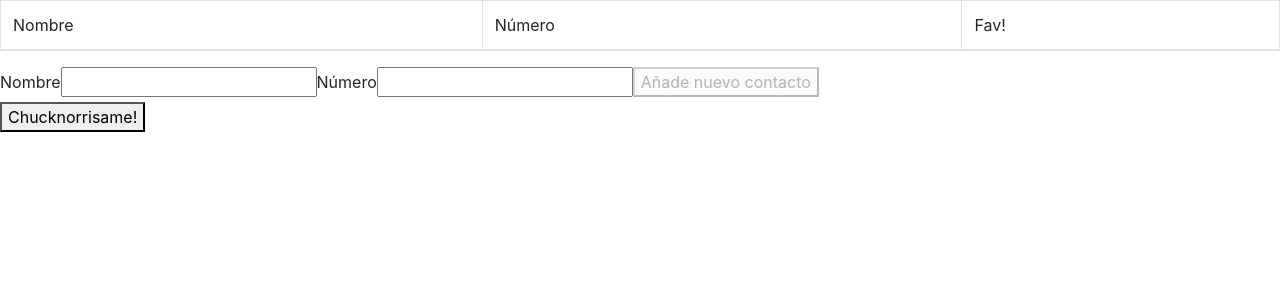
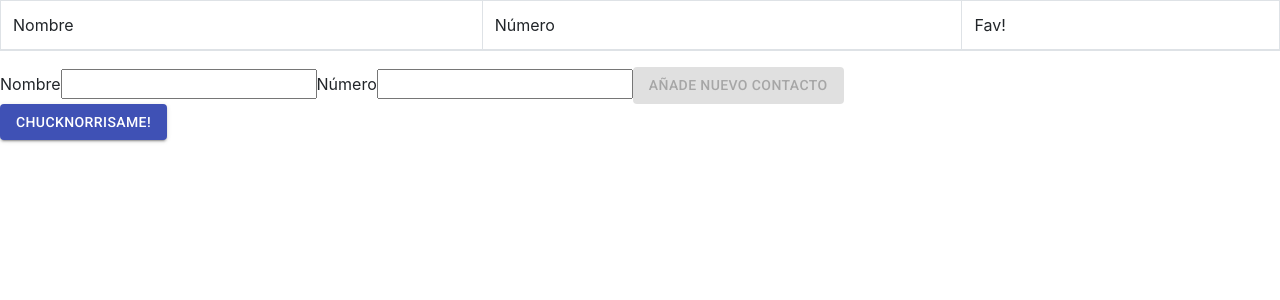
Before and after one commit to asierba/react_hooks_kata, a React app: page / in a window 1280 px wide. Shown: the top 300 px of the page. Built offline with nearby package versions, Linux system fonts and the light colour scheme.

Commit message:
add material and some beautiful buttons
Signed-off-by: Pedro <pedroapy@gmail.com>
Signed-off-by: Paola Reyes <paolareyes.tw@packlink.com>

```diff
--- a/package.json
+++ b/package.json
@@ -27,6 +27,8 @@
         ]
     },
     "dependencies": {
+        "@material-ui/core": "^4.11.0",
+        "@material-ui/icons": "^4.9.1",
         "bootstrap": "^4.5.0",
         "css-loader": "^3.5.3",
         "react": "^16.13.1",
--- a/src/components/ContactList.tsx
+++ b/src/components/ContactList.tsx
@@ -2,6 +2,8 @@ import * as React from 'react';
 import { useCallback, useEffect, useState, useMemo } from 'react';
 import { Contact } from '../../models/Contact';
 import Table from 'react-bootstrap/Table';
+import { Button, IconButton } from '@material-ui/core';
+import StarIcon from '@material-ui/icons/Star';
 
 const REGEXP_STR = '^[0-9]{9}$';
 
@@ -72,9 +74,9 @@ export const ContactList = () => {
                                 <td role="name">{contact.name}</td>
                                 <td role="phone">{contact.phone}</td>
                                 <td>
-                                    <button data-id="fav" onClick={() => setAsFav(contact)}>
-                                        Fav
-                                    </button>
+                                    <IconButton aria-label="Fav" onClick={() => setAsFav(contact)}>
+                                        <StarIcon />
+                                    </IconButton>
                                 </td>
                             </tr>
                         );
@@ -90,13 +92,12 @@ export const ContactList = () => {
                 onChange={onChangePhone}
                 pattern={REGEXP_STR}
             />
-            <button disabled={isDisabled} onClick={() => setContacts(addToList(contacts, inputPhone, inputName))}>
+            <Button variant="contained" disabled={isDisabled} onClick={() => setContacts(addToList(contacts, inputPhone, inputName))}>
                 Añade nuevo contacto
-            </button>
+            </Button>
             <br/>
-            <button onClick={getJoke} >Chucknorrisame!</button>
+            <Button variant="contained" color="primary" onClick={getJoke} >Chucknorrisame!</Button>
             <div>{joke}</div>
-
         </>
     );
 };
--- a/src/index.html
+++ b/src/index.html
@@ -13,6 +13,8 @@
             border: red solid 3px;
         }
     </style>
+    <link rel="stylesheet" href="https://fonts.googleapis.com/css?family=Roboto:300,400,500,700&display=swap" />
+    <link rel="stylesheet" href="https://fonts.googleapis.com/icon?family=Material+Icons" />
 </head>
 <body>
 <section id="root"></section>
```
Also changed, not shown: 2 other files (tests, documents, lock files or other folders).
